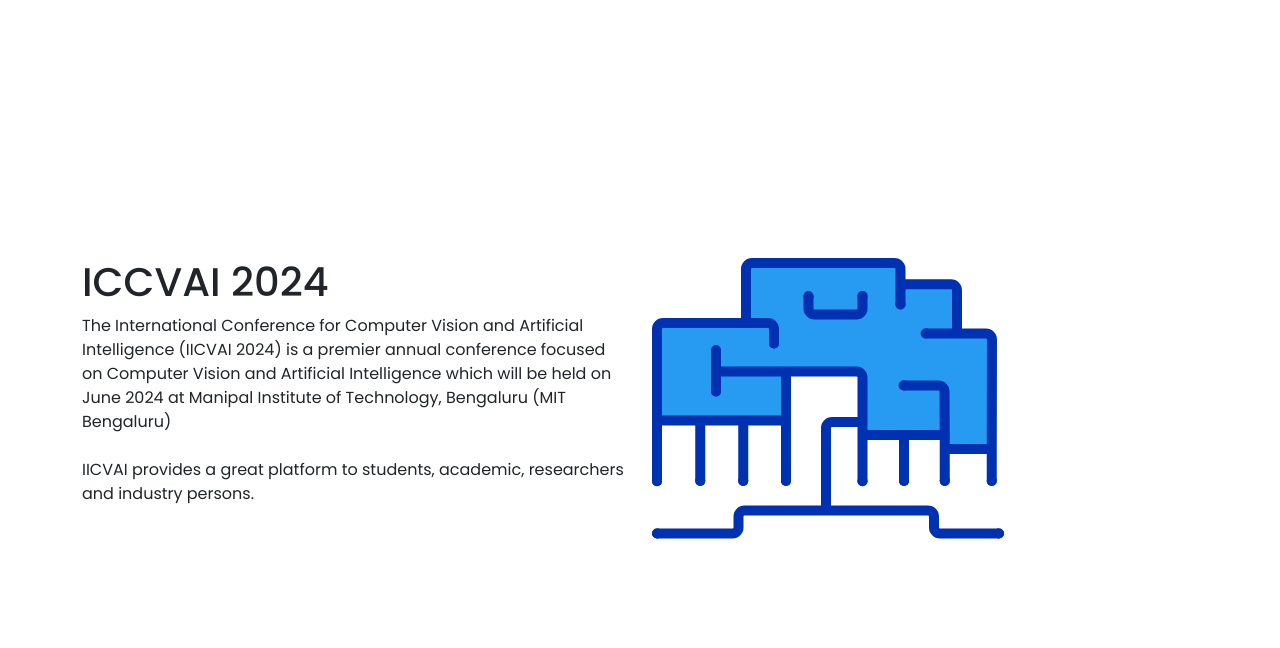
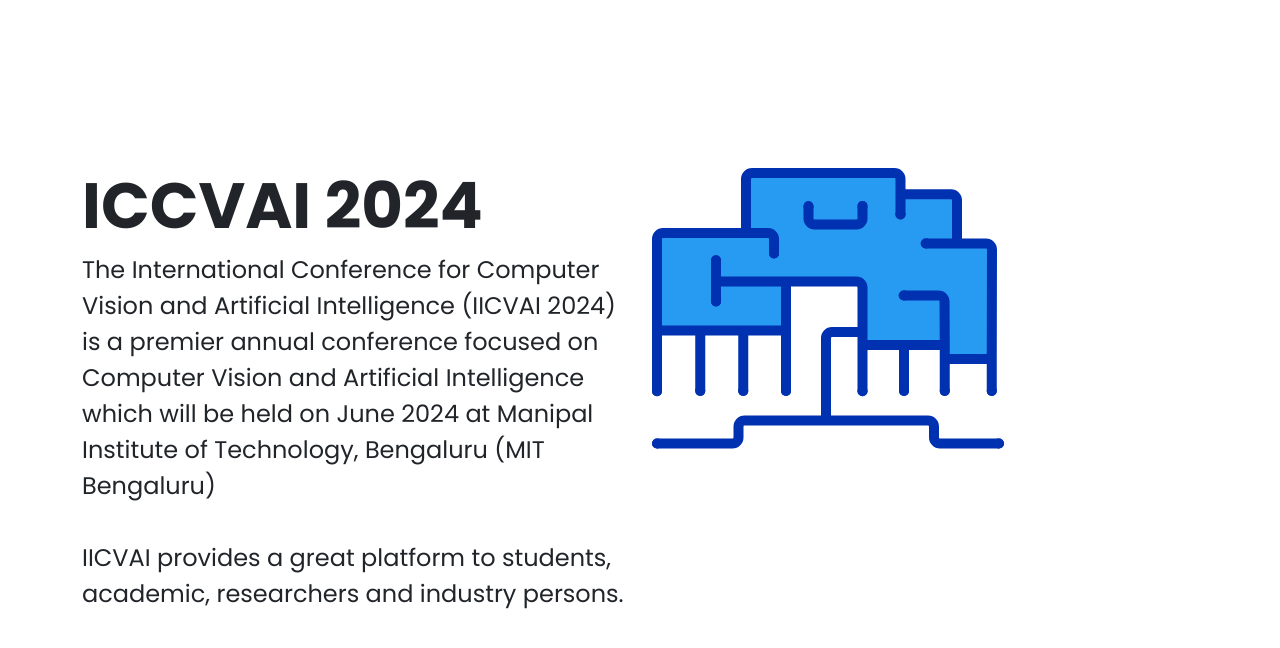
Before and after one commit to ACM-MITB/acm-mitb.github.io, a website: page conference/index.html in a window 1280 px wide. Shown: the part 802-1450 px from the top of the page. Drawn offline with nearby package versions, Linux system fonts and the light colour scheme.

Commit message:
about section text increased

```diff
--- a/conference/assets/css/conf.css
+++ b/conference/assets/css/conf.css
@@ -53,3 +53,12 @@
     font-size: 7.5rem;
     margin-bottom: -1rem;
 }
+
+.about h1 {
+    font-size: 4rem;
+    font-weight: bold;
+}
+
+.about p {
+    font-size: 1.5rem;
+}
```
